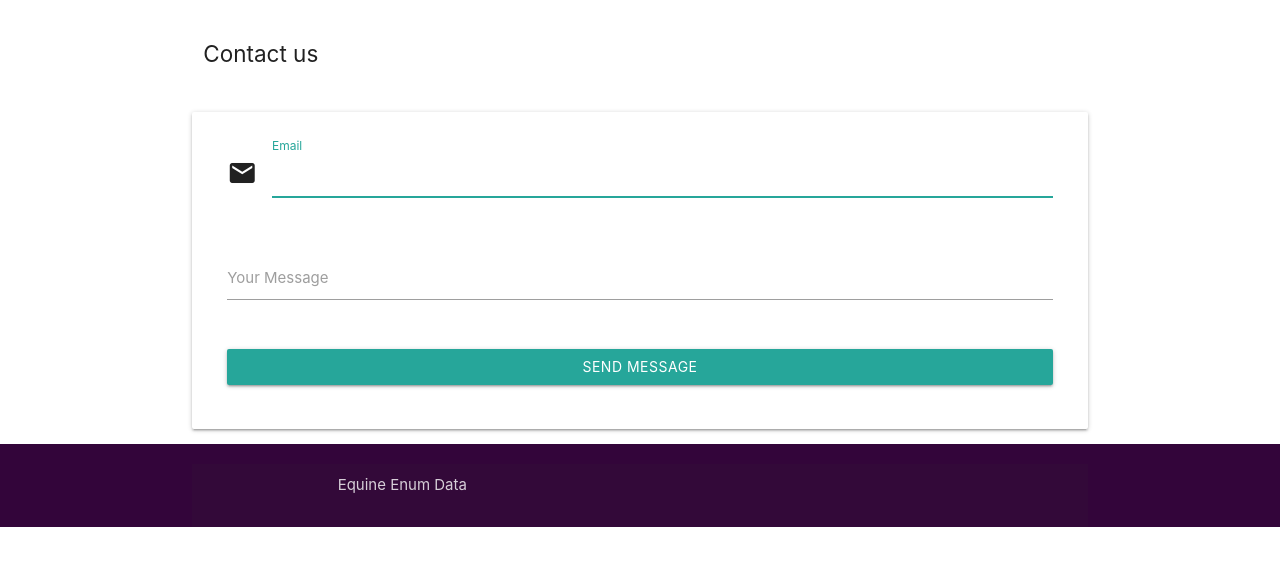
After one commit to HorseTechInnovation/eqenum, a Django app: template templates/contact.html in a window 1280 px wide. The commit adds this page. Shown: the top 566 px of the page. Run offline with Django 3.2, Linux system fonts and the light colour scheme; the template is opened without the code that fills it, so the values that code supplies are empty; some libraries are stand-ins or nearby versions.

Commit message:
add contact form

```diff
--- a/config/urls.py
+++ b/config/urls.py
@@ -63,6 +63,7 @@ urlpatterns = [
 
     path('login/', views.LoginView.as_view(), name='login'),
     path('logout/', views.LogoutView.as_view(), name='logout'),
+    path('contact/', ContactView.as_view(), name='contact'),
 
     path('update_culture_codes/', update_culture_codes, name='update_culture_codes'),
 
--- a/templates/base.html
+++ b/templates/base.html
@@ -41,7 +41,7 @@
     <link href="https://fonts.googleapis.com/icon?family=Material+Icons" rel="stylesheet">
     {#    <link href="https://fonts.googleapis.com/css?family=Roboto|Roboto+Condensed" rel="stylesheet">#}
 
->
+
     <link rel="stylesheet" href="https://cdnjs.cloudflare.com/ajax/libs/materialize/1.0.0/css/materialize.min.css">
 
         <script
@@ -59,13 +59,25 @@
 
 
 
-
-
-
-
-
-
-
+    {% include 'material/includes/material_css.html' %}
+{% include 'material/includes/material_js.html' %}
+    <style>
+        h1 {
+            font-size:1.5rem;
+        }
+        h2 {
+            font-size:1.4rem;
+        }
+        h3 {
+            font-size:1.3rem;
+        }
+            h4 {
+            font-size:1.2rem;
+        }
+            h5 {
+            font-size:1.1rem;
+        }
+    </style>
 
 
 
--- /dev/null
+++ b/templates/contact.html
@@ -0,0 +1,99 @@
+{% extends "base.html" %}
+{% load i18n %}
+{% load static %}
+
+{% block title %}{% trans "Contact Us" %}{% endblock %}
+
+{% block extra_head %}
+    <style>
+        .btn-block {
+            width: 100%;
+        }
+    </style>
+{% endblock %}
+
+{% block content %}
+
+    <div class="row">
+        <div class=" col s12">
+            <h1>Contact us</h1>
+        </div>
+    </div>
+
+    <div class="card">
+        <div class="card-content">
+
+            <form id="contact_form" method="post" action=".">
+                {% csrf_token %}
+
+
+                <div class="row">
+                    <div class="input-field col s12">
+                        <i class="material-icons prefix">email</i>
+                        <input type="email" name="email" autofocus="" required="" id="id_email" value="{% if user.email %}{{ user.email }}{% endif %}">
+                        <label for="id_email"   class="">Email</label>
+                        <span class="error_message" ></span>
+
+                        <p>   {{ form.email.errors }}</p>
+                    </div>
+                </div>
+
+
+
+                <div class="row">
+                    <div class="input-field col s12">
+                        <textarea id="message" name="message" class="materialize-textarea" required></textarea>
+                        <label for="message">Your Message</label>
+                    </div>
+                </div>
+
+
+                <div class="row">
+                    <div class="col s12">
+                        <button type="submit" class="btn btn-block">{% trans "Send Message" %}</button>
+                    </div>
+                </div>
+
+            </form>
+        </div>
+    </div>
+
+    <script src="{% static "js/jquery.validate.js" %}"></script>
+    <script>
+
+        // DOCUMENTATION: https://jqueryvalidation.org/
+        $("form").validate({
+            rules: {
+                email: {
+                    required: true,
+                    email: true
+                },
+                message: {
+                    required: true,
+                }
+
+
+            },
+
+
+            errorElement: 'span',
+            errorPlacement: function (error, element) {
+
+                $(error).addClass('helper-text');
+                var placement = $(element).parent().find(".error_message");
+                if (placement) {
+                    $(placement).html(error);
+                } else {
+                    error.insertAfter(element);
+                }
+
+            },
+            errorClass: 'invalid',
+        });
+
+
+
+
+
+    </script>
+{% endblock %}
```
Also changed, not shown: templates/contact_thanks.html (added, +19 -0 lines), templates/import.html (+1 -19 lines), templates/index.html (+7 -18 lines), templates/request_registration.html (added, +12 -0 lines), web/models.py (+24 -0 lines), web/views.py (+32 -5 lines).
